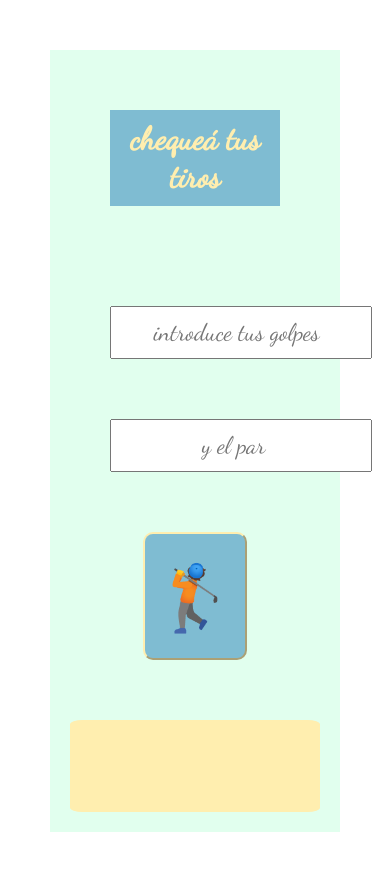
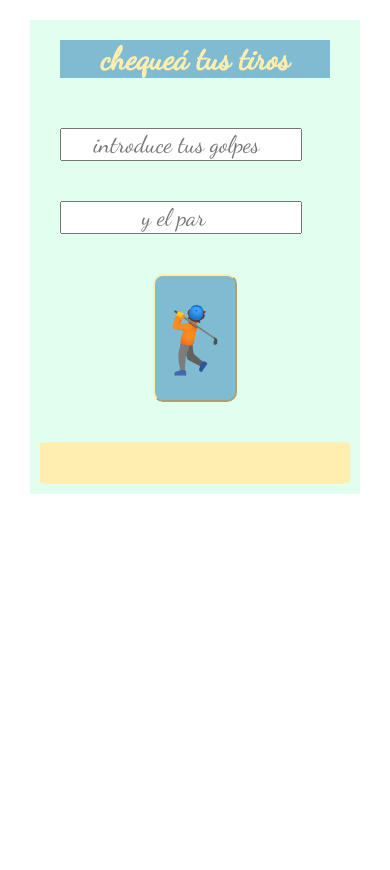
Before and after one commit to laloacostalera/A1-golf-counter, a plain HTML site: page index.html in a window 390 px wide. After the commit the page ends 844 px from the top, so only its background shows below. Drawn offline with Linux system fonts and the light colour scheme.

Commit message:
Responsivity fixed

```diff
--- a/style.css
+++ b/style.css
@@ -9,6 +9,10 @@
         background-color: var(--color-strong, teal);
     }
 
+    input {
+        display: block;
+    }
+
     p {
         font-family: 'Shadows Into Light', cursive;
     }
@@ -17,6 +21,7 @@
         font-family: 'Dancing Script', cursive;
         font-size:  1.5em;
         text-align: center;
+        width: min-content;
     }
 
 .padre {
@@ -79,6 +84,9 @@
     }
 
 @media all and (max-width: 800px) {
+    *{
+        padding: 0;
+    }
     .section {
         flex-flow:column;
     }
```
